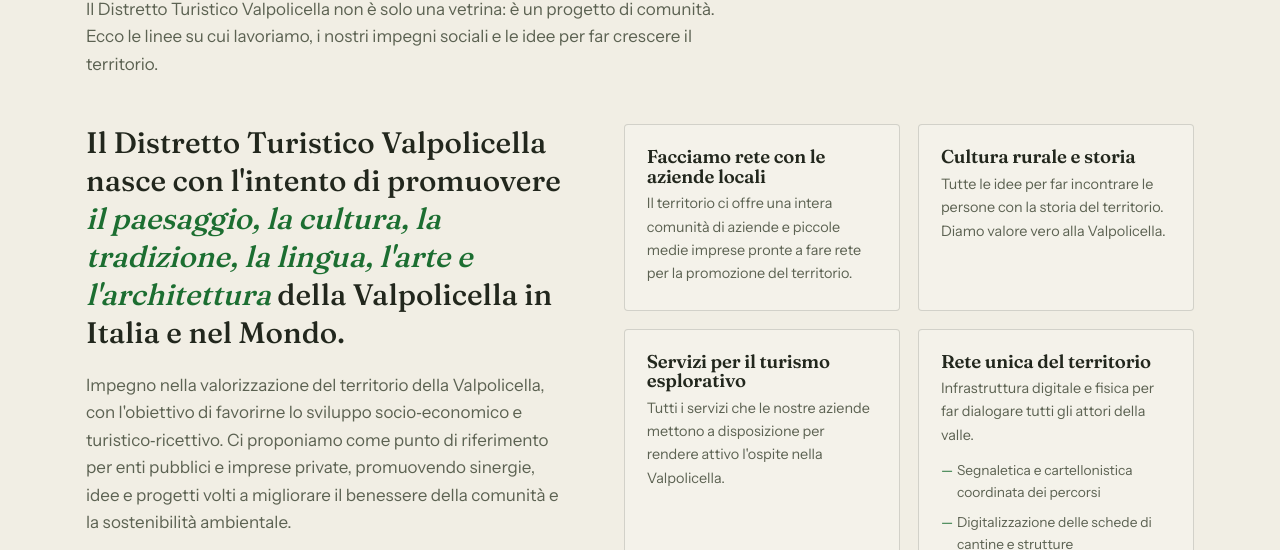
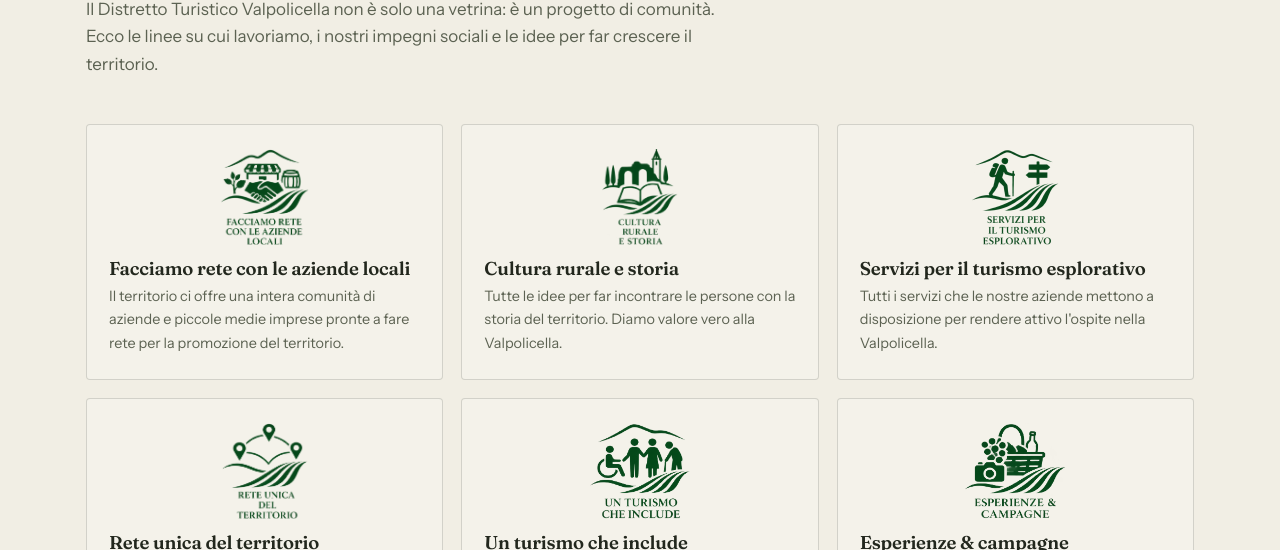
Before and after one commit to maimeriinformatica/ValpolicellaDistrettoTuristico, a plain HTML site: page progetti.html in a window 1280 px wide. Shown: the part 224-774 px from the top of the page. Drawn offline with Linux system fonts and the light colour scheme; a web font is replaced by a local one.

Commit message:
Add files via upload

```diff
--- a/progetti.html
+++ b/progetti.html
@@ -217,11 +217,11 @@
   .foot-bottom{border-top:1px solid rgba(241,238,228,.18);padding-top:22px;display:flex;justify-content:space-between;flex-wrap:wrap;gap:12px;font-size:.8rem;color:rgba(241,238,228,.55);font-family:"Spline Sans Mono"}
 
   /* ---------- progettualità ---------- */
-  .mission{display:grid;grid-template-columns:.92fr 1.08fr;gap:52px;align-items:start}
+  .mission{display:block}
   .mission-quote{font-family:"Fraunces";font-size:clamp(1.4rem,2.6vw,1.85rem);line-height:1.28;font-weight:500}
   .mission-quote em{color:var(--garnet);font-style:italic}
   .mission-sign{font-family:"Spline Sans Mono";font-size:.74rem;letter-spacing:.1em;text-transform:uppercase;color:var(--ink-soft);margin-top:20px}
-  .pillars{display:grid;grid-template-columns:1fr 1fr;gap:18px}
+  .pillars{display:grid;grid-template-columns:repeat(3,1fr);gap:18px}
   .pillar{background:var(--panel);border:1px solid var(--line);border-radius:4px;padding:22px 22px 24px;transition:.26s}
   .pillar:hover{border-color:var(--line-strong);transform:translateY(-3px)}
   .pillar .pk{font-family:"Spline Sans Mono";font-size:.66rem;letter-spacing:.12em;text-transform:uppercase;color:var(--brass);display:flex;gap:9px;align-items:center;margin-bottom:9px}
@@ -540,6 +540,9 @@
   .libro p{font-size:.95rem;color:var(--ink-soft);line-height:1.6;margin-bottom:16px}
   @media (max-width:700px){.libro{flex-direction:column;align-items:center;text-align:center}.libro img{width:160px}}
 
+
+  .pillar .pil-ico{height:96px;width:auto;max-width:100%;display:block;margin:2px auto 14px}
+
   .reveal{opacity:0;transform:translateY(22px);transition:opacity .7s ease,transform .7s ease}
   .reveal.in{opacity:1;transform:none}
   @media (prefers-reduced-motion:reduce){.reveal{opacity:1;transform:none;transition:none}}
@@ -748,27 +751,24 @@
       <p>Il Distretto Turistico Valpolicella non è solo una vetrina: è un progetto di comunità. Ecco le linee su cui lavoriamo, i nostri impegni sociali e le idee per far crescere il territorio.</p>
     </div>
     <div class="mission">
-      <div>
-        <p class="mission-quote">Il Distretto Turistico Valpolicella nasce con l'intento di promuovere <em>il paesaggio, la cultura, la tradizione, la lingua, l'arte e l'architettura</em> della Valpolicella in Italia e nel Mondo.</p>
-        <div class="prose" style="margin-top:20px">
-          <p>Impegno nella valorizzazione del territorio della Valpolicella, con l'obiettivo di favorirne lo sviluppo socio‑economico e turistico‑ricettivo. Ci proponiamo come punto di riferimento per enti pubblici e imprese private, promuovendo sinergie, idee e progetti volti a migliorare il benessere della comunità e la sostenibilità ambientale.</p>
-          <p>Attraverso un approccio partecipativo e innovativo, vogliamo contribuire a costruire un futuro in cui il patrimonio naturale, culturale ed economico della Valpolicella possa prosperare in armonia.</p>
-        </div>
-      </div>
       <div class="pillars">
         <div class="pillar">
+          <img class="pil-ico" src="assets/img/pil-1.png" alt="" loading="lazy">
           <h3>Facciamo rete con le aziende locali</h3>
           <p>Il territorio ci offre una intera comunità di aziende e piccole medie imprese pronte a fare rete per la promozione del territorio.</p>
         </div>
         <div class="pillar">
+          <img class="pil-ico" src="assets/img/pil-2.png" alt="" loading="lazy">
           <h3>Cultura rurale e storia</h3>
           <p>Tutte le idee per far incontrare le persone con la storia del territorio. Diamo valore vero alla Valpolicella.</p>
         </div>
         <div class="pillar">
+          <img class="pil-ico" src="assets/img/pil-3.png" alt="" loading="lazy">
           <h3>Servizi per il turismo esplorativo</h3>
           <p>Tutti i servizi che le nostre aziende mettono a disposizione per rendere attivo l'ospite nella Valpolicella.</p>
         </div>
         <div class="pillar">
+          <img class="pil-ico" src="assets/img/pil-4.png" alt="" loading="lazy">
           <h3>Rete unica del territorio</h3>
           <p>Infrastruttura digitale e fisica per far dialogare tutti gli attori della valle.</p>
           <ul>
@@ -778,6 +778,7 @@
           </ul>
         </div>
         <div class="pillar">
+          <img class="pil-ico" src="assets/img/pil-5.png" alt="" loading="lazy">
           <h3>Un turismo che include</h3>
           <p>Crescita che coinvolge comunità, giovani e nuove generazioni di viticoltori.</p>
           <ul>
@@ -787,6 +788,7 @@
           </ul>
         </div>
         <div class="pillar">
+          <img class="pil-ico" src="assets/img/pil-6.png" alt="" loading="lazy">
           <h3>Esperienze &amp; campagne</h3>
           <p>Iniziative condivise per portare visitatori in ogni stagione dell'anno.</p>
           <ul>
@@ -796,6 +798,7 @@
           </ul>
         </div>
         <div class="pillar">
+          <img class="pil-ico" src="assets/img/pil-7.png" alt="" loading="lazy">
           <h3>Il paesaggio come identità</h3>
           <p>Proposte per custodire ciò che rende unica la Valpolicella storica.</p>
           <ul>
```
Also changed, not shown: assets/img/pil-1.png (added), assets/img/pil-2.png (added), assets/img/pil-3.png (added), assets/img/pil-4.png (added), assets/img/pil-5.png (added), assets/img/pil-6.png (added), assets/img/pil-7.png (added).
